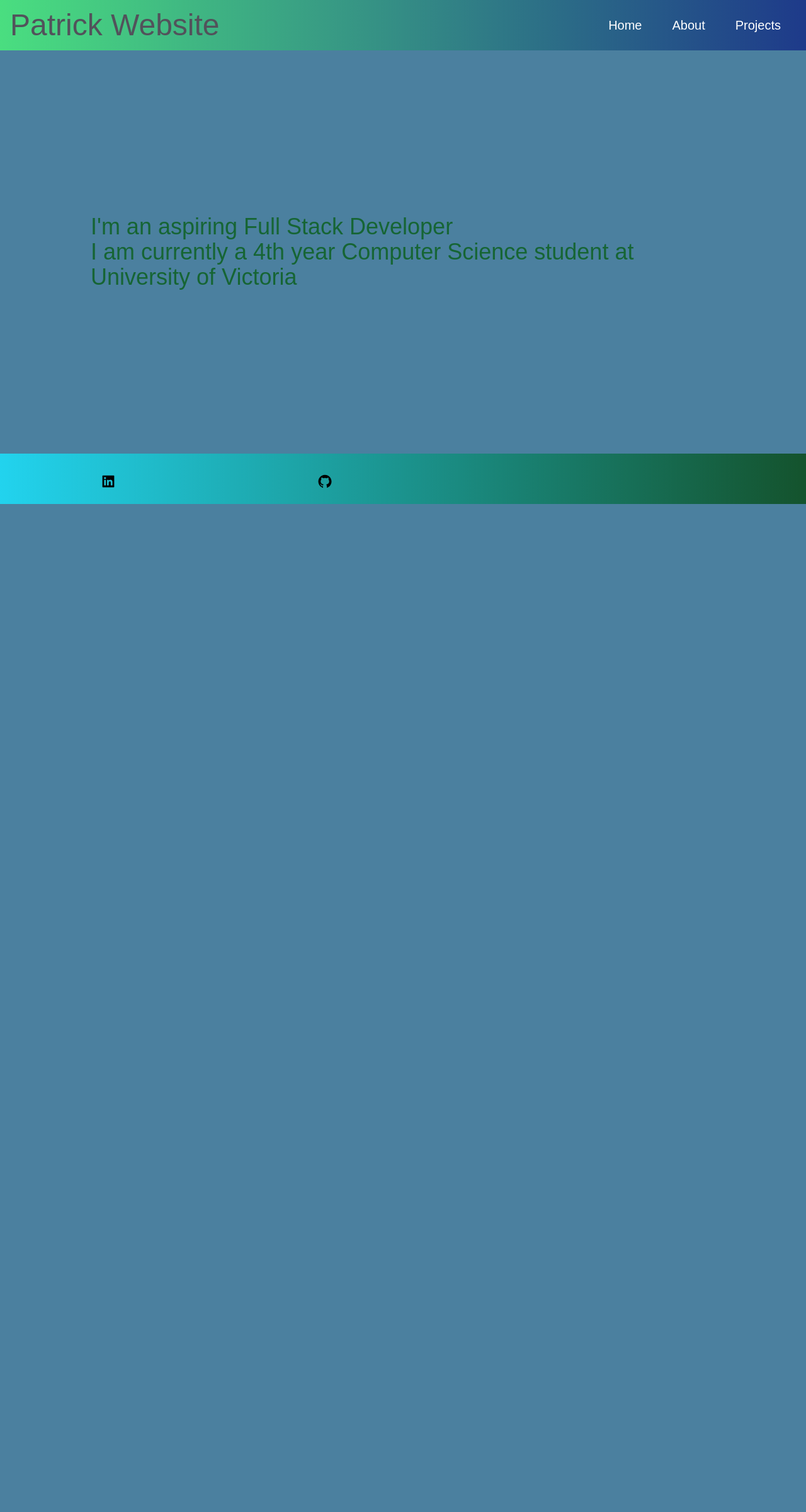
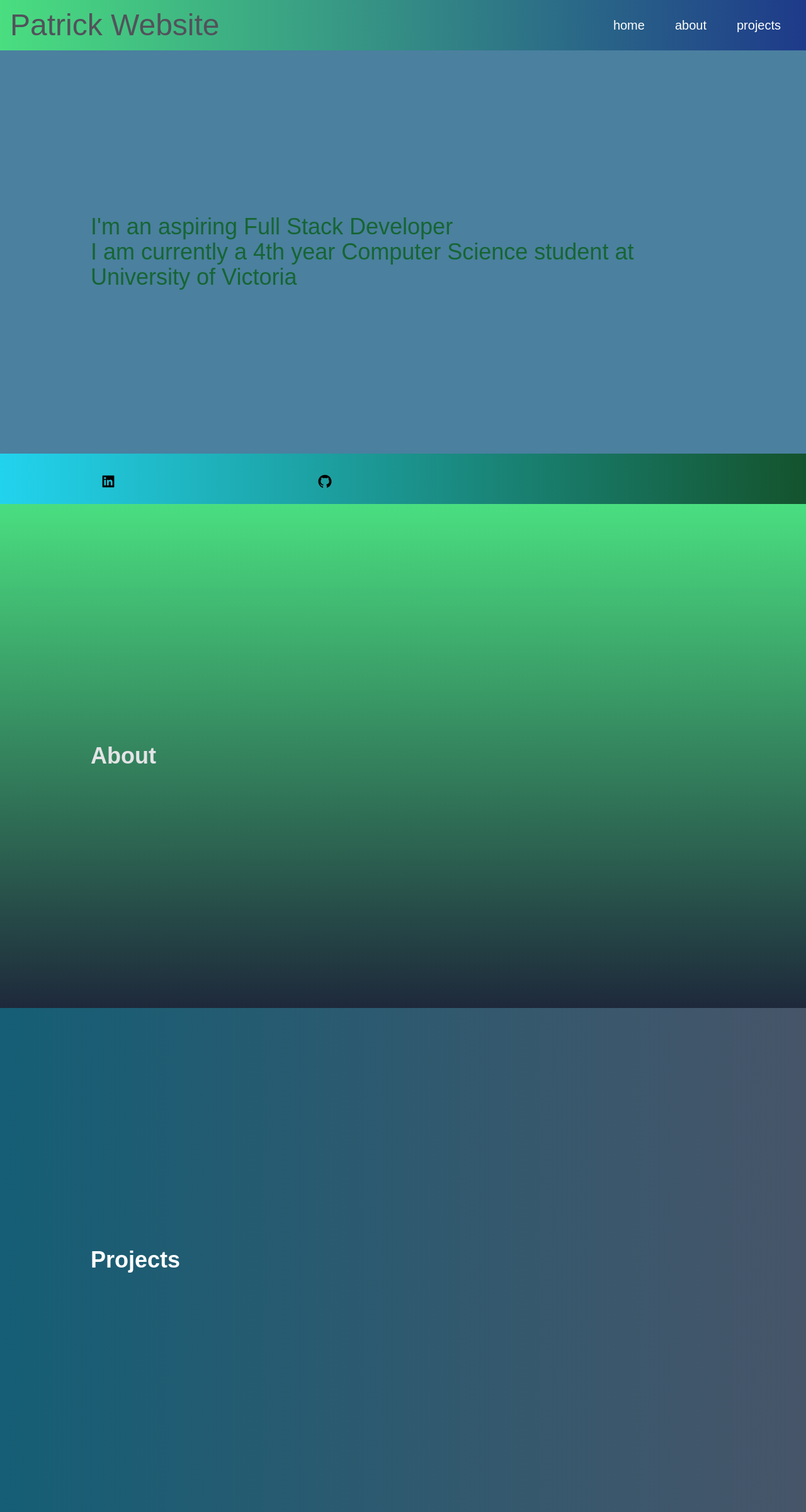
Before and after one commit to ITS20PM/portfolio, a React (Create React App) app: page / in a window 1280 px wide. Shown: the whole page at 63% size. Before the commit the page ends 800 px from the top, so only its background shows below. Built offline with nearby package versions, Linux system fonts and the light colour scheme.

Commit message:
working on About and Projects pages

```diff
--- a/package.json
+++ b/package.json
@@ -13,7 +13,9 @@
     "react-countup": "^6.5.0",
     "react-dom": "^18.2.0",
     "react-icons": "^4.11.0",
+    "react-router-dom": "^6.18.0",
     "react-scripts": "5.0.1",
+    "react-scroll": "^1.9.0",
     "web-vitals": "^2.1.4"
   },
   "scripts": {
--- a/src/App.js
+++ b/src/App.js
@@ -1,17 +1,22 @@
 import './App.css';
 import './index.css';
 import Nav from './Components/Nav';
-import Home from './Components/Home';
+import Body from './Components/Body';
 import Bottom from './Components/Bottom';
+import About from './Pages/About';
+import Projects from './Pages/Projects';
 
 
 function App() {
   return (
-    <div>
+    <>
       <Nav />
-      <Home />
+      <Body />
       <Bottom />
-    </div>
+      <About />
+      <Projects />
+
+    </>
   );
 }
 
--- a/src/Components/Home.jsx
+++ b/src/Components/Body.jsx
@@ -1,8 +1,8 @@
 import React from 'react'
 
-const Home = () => {
+const Body = () => {
   return (
-    <div className='h-screen w-full text-green-800 text-4xl'>
+    <div name="home" className='h-screen w-full text-green-800 text-4xl'>
         <div className='max-w-screen-lg mx-auto flex flex-col
         items-left justify-center h-screen px-4'>
             <div>
@@ -14,4 +14,4 @@ const Home = () => {
   )
 }
 
-export default Home
+export default Body
--- a/src/Components/Nav.jsx
+++ b/src/Components/Nav.jsx
@@ -1,21 +1,46 @@
 import React from 'react';
+import About from '../Pages/About';
+import Projects from '../Pages/Projects';
+import { Link } from "react-scroll";
+
+const links = [
+  {
+    id: 1,
+    link: "home",
+  },
+  {
+    id: 2,
+    link: "about",
+  },
+  {
+    id: 3,
+    link: "projects",
+  },
+];
 
 const Nav = () => {
-  return <div className="flex justify-between items-center w-full h-20
+  return (
+    <div  className="flex justify-between items-center w-full h-20
     px-4  bg-gradient-to-r from-green-400 to-blue-900 fixed">
       <div>
         <h1 className='text-5xl text-zinc-600'>Patrick Website</h1>
       </div>
 
+
       <ul className="flex">
+        {links.map(({id, link}) =>
           <li className="px-6 text-white text-xl cursor-pointer
-      hover:underline duration-150">Home</li>
-      <li className="px-6 text-white text-xl cursor-pointer
-      hover:underline duration-150">About</li>
-      <li className="px-6 text-white text-xl cursor-pointer
-      hover:underline duration-150">Projects</li>
+          hover:underline duration-150">
+            <Link to={link} smooth duration={500}>
+              {link}
+            </Link>
+          </li>
+        )}
       </ul>
+
+
     </div>
+  )
 }
 
 export default Nav
--- /dev/null
+++ b/src/Pages/About.jsx
@@ -0,0 +1,15 @@
+import React from 'react'
+
+const About = () => {
+  return (
+    <div name="about"
+    className="w-full h-screen bg-gradient-to-b from-green-400 to-slate-800 text-zinc-200">
+        <div className="max-w-screen-lg p-4 mx-auto flex flex-col justify-center w-full h-full">
+            <p className="text-4xl font-bold">About</p>
+
+        </div>
+    </div>
+  )
+}
+
+export default About
--- /dev/null
+++ b/src/Pages/Projects.jsx
@@ -0,0 +1,16 @@
+import React from 'react'
+
+const Projects = () => {
+  return (
+    <div name="projects"
+    className="bg-gradient-to-l from-slate-600 to-cyan-800 w-full text-white md:h-screen">
+        <div className="max-w-screen-lg p-4 mx-auto flex flex-col justify-center w-full h-full">
+            <p className='text-4xl font-bold'>Projects</p>
+
+        </div>
+
+    </div>
+  )
+}
+
+export default Projects
```
Also changed, not shown: 1 other file (tests, documents, lock files or other folders). Lines whose indentation alone changed are shown as unchanged.
